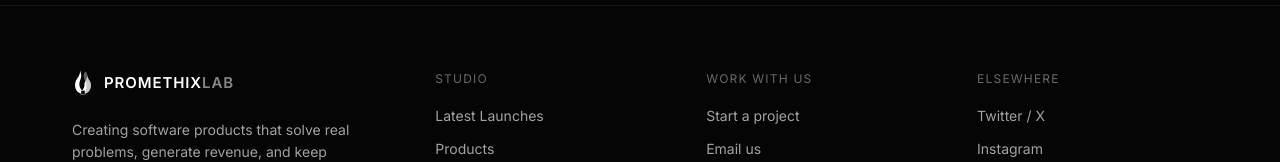
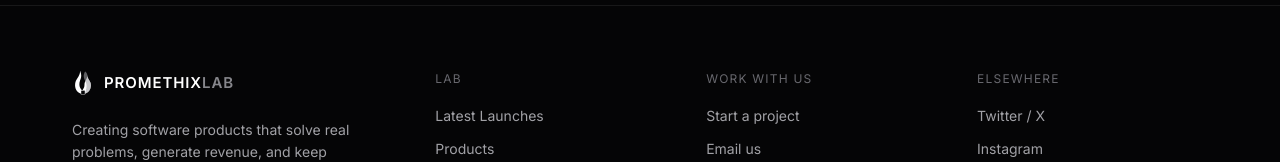
Before and after one commit to Promethix-Lab/promethix-lab, a Next.js app: page / in a window 1280 px wide. Shown: the part 2707-2869 px from the top of the page. Built offline with nearby package versions, Linux system fonts and the light colour scheme.

Commit message:
chore: ui changes done

```diff
--- a/app/layout.tsx
+++ b/app/layout.tsx
@@ -31,7 +31,7 @@
 export const metadata: Metadata = {
   metadataBase: new URL("https://promethixlab.com"),
   title: {
-    default: "Promethix Lab - We ship, every day.",
+    default: "Promethix Lab - Where ideas become software.",
     template: "%s | Promethix Lab"
   },
   description:
@@ -39,7 +39,7 @@
   openGraph: {
     title: "Promethix Lab - We ship, every day.",
     description:
-      "A public studio website and product catalogue for daily shipped apps, websites, and open-source utilities.",
+      "A home for everything we build.",
     url: "https://promethixlab.com",
     siteName: "Promethix Lab",
     type: "website"
--- a/components/layout/footer.tsx
+++ b/components/layout/footer.tsx
@@ -12,7 +12,7 @@
             <p>Creating software products that solve real problems, generate revenue, and keep shipping.</p>
           </div>
           <div className="footer-col">
-            <h4>Studio</h4>
+            <h4>Lab</h4>
             <Link href="/#work">Latest Launches</Link>
             <Link href="/products">Products</Link>
             <Link href="/#process">Process</Link>
```
Also changed, not shown: 1 other file (tests, documents, lock files or other folders).
